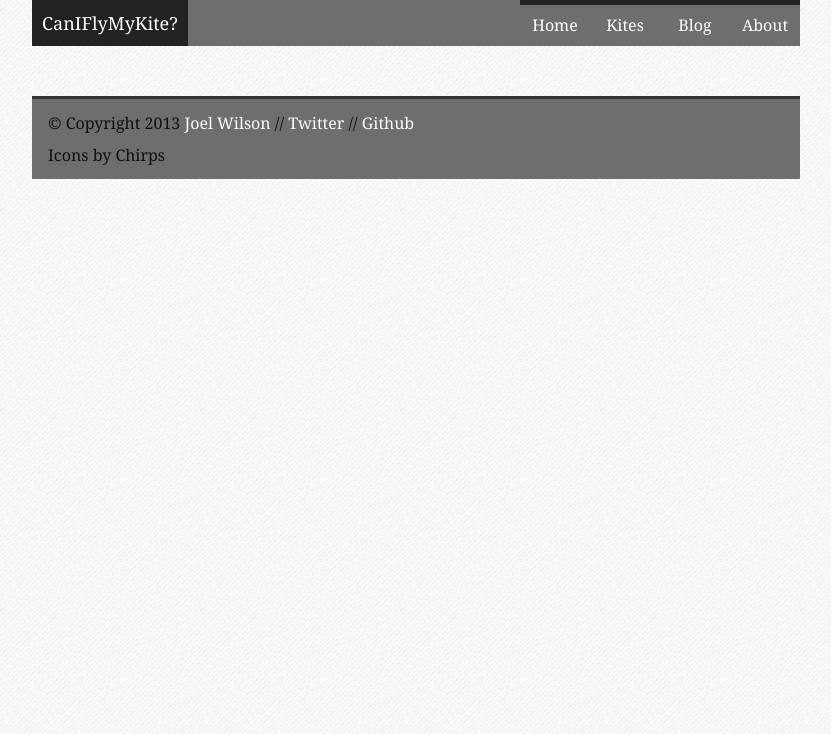
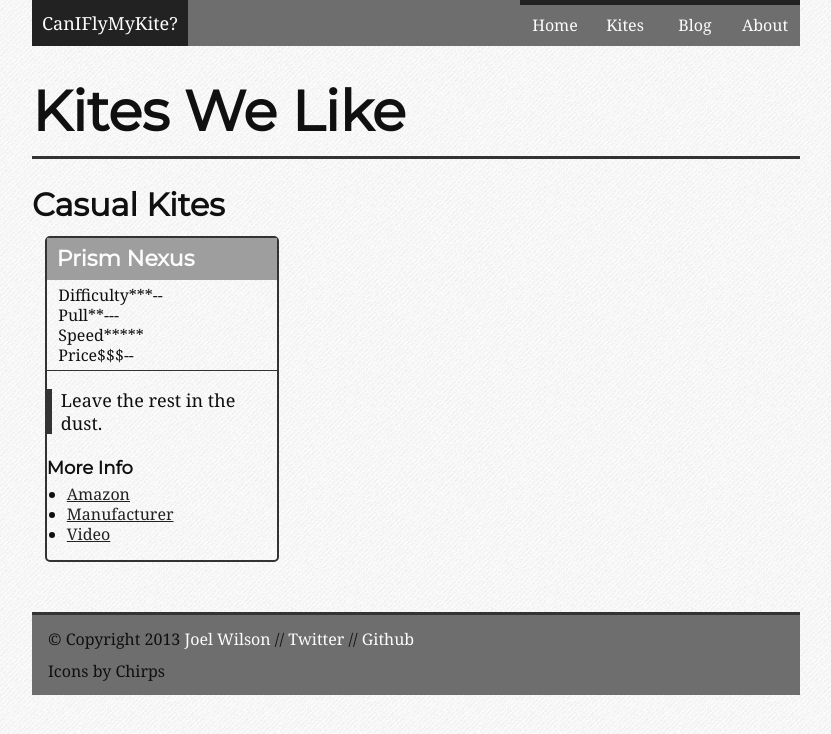
Before and after one commit to joelwilson/caniflymykite, a Flask app: page /kites in a window 1280 px wide. Shown: the top 734 px of the page, without its empty margins (224-1055 px from the left). Run offline with Flask 2, Linux system fonts and the light colour scheme; some libraries are stand-ins or nearby versions; some web fonts are replaced; grey boxes are pictures that could not be loaded.

Commit message:
First shot at roughing out kites page & kite callouts.

```diff
--- a/static/css/style.css
+++ b/static/css/style.css
@@ -60,7 +60,7 @@ blockquote {
     font-size: 1.125em; /* 20 px / 16 px */
     border-left: 5px solid #333;
     margin-left: 0;
-    padding-left: 1em;
+    padding-left: 0.5em;
 }
 
 em {
@@ -192,6 +192,7 @@ form .submit {
 
 form .submit:hover {
     background-color: #444499;
+    cursor: pointer;
 }
 
 .tip_text {
@@ -348,6 +349,8 @@ form .submit:hover {
     color: #101010;
 }
 
+/* page footer layout */
+
 .footer {
     margin-top: 30px;
     background-color: #6E6E6E;
@@ -361,3 +364,56 @@ form .submit:hover {
     display: block;
     font-size: 1em;
 }
+
+/* Kites page layout */
+.kite {
+    border: solid 2px #333;
+    border-radius: 5px;
+}
+
+.kite blockquote, ul {
+    line-height: 1.25em;
+}
+
+.kite a {
+    color: #222222;
+}
+
+.kite_header {
+    padding: 5px 0;
+    background-image: url("../../static/img/wild_oliva.png");
+}
+
+.kite_header h3 {
+    height: 100%;
+    color: #FCFCFC;
+    margin: 0 10px;
+    clear: both;
+}
+
+.attributes_section {
+    border-bottom: solid 1px #333;
+}
+
+.attributes_section ul {
+    width: 90%;
+    margin: 5px auto;
+}
+
+.info_section ul {
+    margin-top: 0;
+    margin-left: 20px;
+    list-style-type: disc;
+}
+
+.info_section h4 {
+    margin-bottom: 0;
+}
+
+.info_section a {
+    text-decoration: underline;
+}
+
+.info a:hover a:visited {
+    color: #777777;
+}
--- a/templates/kites.html
+++ b/templates/kites.html
@@ -3,4 +3,29 @@
 {% block top %}
 {% endblock %}
 {% block content %}
+<h1 class="page_title">Kites We Like</h1>
+<!-- Casual Kites section -->
+<div class="section">
+<h2>Casual Kites</h2>
+    <div class="col_1_3rd kite">
+        <div class="kite_header"><h3>Prism Nexus</h3></div>
+        <div class="attributes_section">
+            <ul>
+                <li><span class="kite_attribute">Difficulty</span><span class="">***--</span></li>
+                <li><span class="kite_attrib">Pull</span><span class="">**---</span></li>
+                <li><span class="kite_attrib">Speed</span><span class="">*****</span></li>
+                <li><span class="kite_attrib">Price</span><span class="">$$$--</span></li>
+            </ul>
+        </div>
+        <blockquote>Leave the rest in the dust.</blockquote>
+        <div class="info_section">
+            <h4>More Info</h4>
+            <ul>
+                <li><a href="http://amazon.com">Amazon</a></li>
+                <li><a href="http://www.prismkites.com">Manufacturer</a></li>
+                <li><a href="http://youtube.com">Video</a></li>
+            </ul>
+        </div>
+    </div>
+</div>
 {% endblock %}
```
